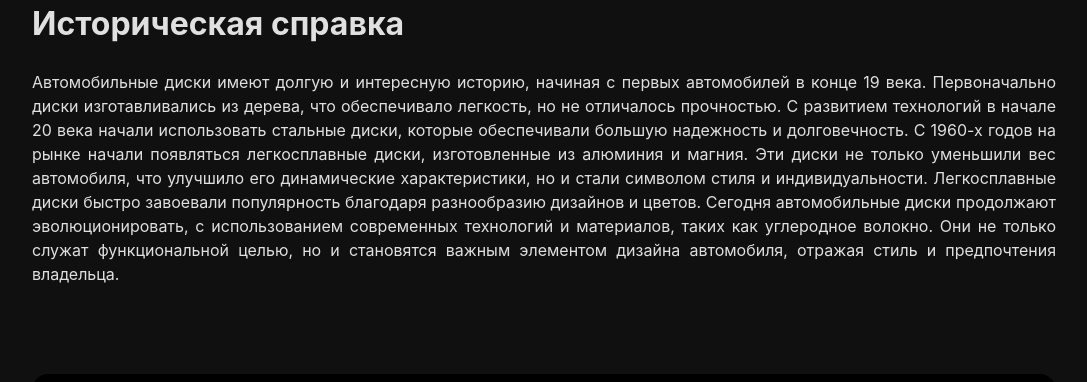
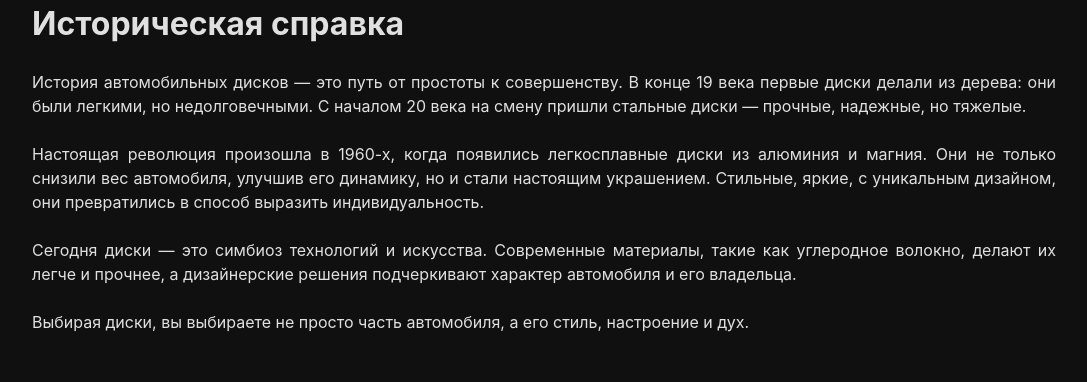
Before and after one commit to Jeyw1n/rimsnap, a React (Vite) app in the folder frontend/: page / in a window 1280 px wide. Shown: the part 827-1209 px from the top of the page, without its empty margins (96-1183 px from the left). Built offline with nearby package versions, Linux system fonts and the light colour scheme; no server answers; a web font is replaced by a local one.

Commit message:
New text

```diff
--- a/frontend/src/components/Main/Content.jsx
+++ b/frontend/src/components/Main/Content.jsx
@@ -6,9 +6,15 @@ const Content = () => {
       <h1>Историческая справка</h1>
       <p style={{
         textAlign: "justify"
-      }}>Автомобильные диски имеют долгую и интересную историю, начиная с первых автомобилей в конце 19 века. Первоначально диски изготавливались из дерева, что обеспечивало легкость, но не отличалось прочностью. С развитием технологий в начале 20 века начали использовать стальные диски, которые обеспечивали большую надежность и долговечность.
-С 1960-х годов на рынке начали появляться легкосплавные диски, изготовленные из алюминия и магния. Эти диски не только уменьшили вес автомобиля, что улучшило его динамические характеристики, но и стали символом стиля и индивидуальности. Легкосплавные диски быстро завоевали популярность благодаря разнообразию дизайнов и цветов.
-Сегодня автомобильные диски продолжают эволюционировать, с использованием современных технологий и материалов, таких как углеродное волокно. Они не только служат функциональной целью, но и становятся важным элементом дизайна автомобиля, отражая стиль и предпочтения владельца.</p>
+      }}>
+        История автомобильных дисков — это путь от простоты к совершенству. В конце 19 века первые диски делали из дерева: они были легкими, но недолговечными. С началом 20 века на смену пришли стальные диски — прочные, надежные, но тяжелые.
+        <br /><br />
+        Настоящая революция произошла в 1960-х, когда появились легкосплавные диски из алюминия и магния. Они не только снизили вес автомобиля, улучшив его динамику, но и стали настоящим украшением. Стильные, яркие, с уникальным дизайном, они превратились в способ выразить индивидуальность.
+        <br /><br />
+        Сегодня диски — это симбиоз технологий и искусства. Современные материалы, такие как углеродное волокно, делают их легче и прочнее, а дизайнерские решения подчеркивают характер автомобиля и его владельца.
+        <br /><br />
+        Выбирая диски, вы выбираете не просто часть автомобиля, а его стиль, настроение и дух.
+      </p>
     </div>
   );
 }
```
